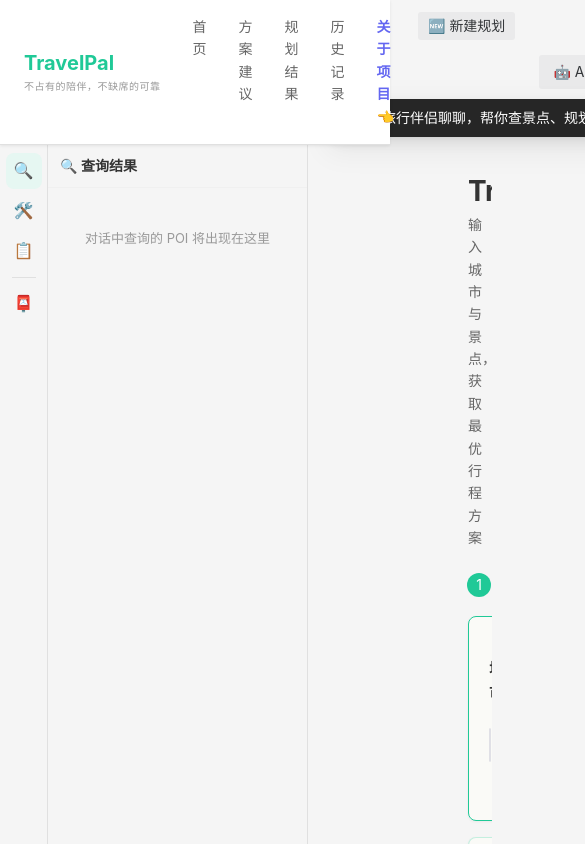
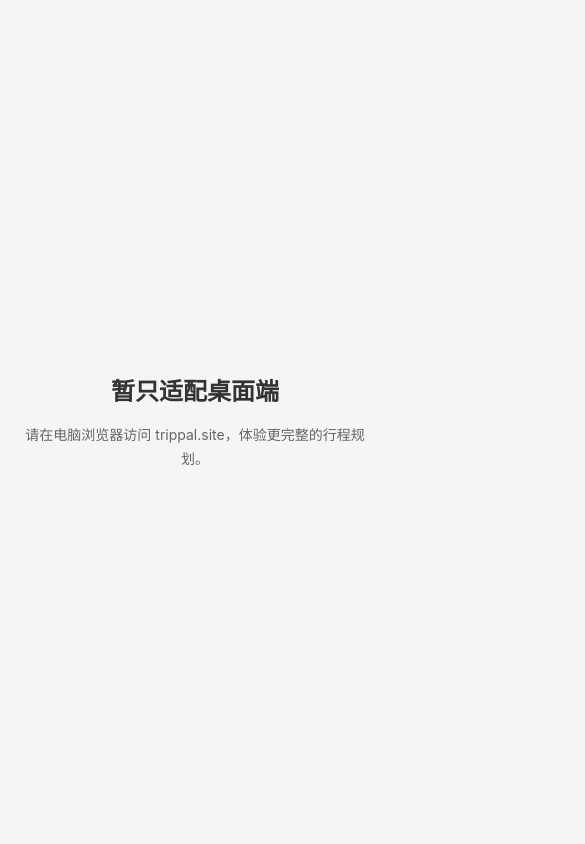
Before and after one commit to xiaojiune/TravelPal, a Vue app in the folder frontend/: page / in a window 390 px wide. Shown: the top 844 px of the page, 585 px wide, since content can reach past the window. Built offline with nearby package versions, Linux system fonts and the light colour scheme.

Commit message:
Gitee镜像构建与移动端降级提示 (#43)

```diff
--- a/frontend/src/App.vue
+++ b/frontend/src/App.vue
@@ -1,6 +1,13 @@
 <template>
+  <!-- 移动端降级提示：全屏展示，桌面端（>=768px）不渲染 -->
+  <div v-if="isMobile" class="mobile-block">
+    <div class="mobile-block-inner">
+      <h1 class="mobile-block-title">暂只适配桌面端</h1>
+      <p class="mobile-block-sub">请在电脑浏览器访问 trippal.site，体验更完整的行程规划。</p>
+    </div>
+  </div>
   <!-- 全局 Provider：Naive UI 中文 locale + 品牌色主题 + message/dialog（供全站替换原生 alert/confirm） -->
-  <n-config-provider :locale="zhCN" :date="dateZhCN" :theme-overrides="themeOverrides">
+  <n-config-provider v-else :locale="zhCN" :date="dateZhCN" :theme-overrides="themeOverrides">
     <n-message-provider>
       <n-dialog-provider>
         <div id="travelpal-app">
@@ -60,7 +67,7 @@
 </template>
 
 <script setup lang="ts">
-/** 根组件：全局导航栏（含 Agent 入口按钮）+ 左侧工具栏/工具面板 + 页面出口 + Agent 下拉面板。导航链接覆盖 5 个页面。 */
+/** 根组件：移动端降级提示 + 全局导航栏（含 Agent 入口按钮）+ 左侧工具栏/工具面板 + 页面出口 + Agent 下拉面板。 */
 import { ref, onMounted, onUnmounted } from 'vue'
 import { useRouter } from 'vue-router'
 import { zhCN, dateZhCN } from 'naive-ui'
@@ -73,6 +80,22 @@ import FeedbackModal from '@/components/FeedbackModal.vue'
 
 const router = useRouter()
 const store = usePlanStore()
+
+/** 移动端检测（CSS 媒体查询，含竖屏平板）；true 时整页渲染桌面端降级提示，隐藏主应用。 */
+const isMobile = ref(false)
+const MOBILE_QUERY = '(max-width: 767px)'
+function applyIsMobile() {
+  isMobile.value = window.matchMedia(MOBILE_QUERY).matches
+}
+let mobileQuery: MediaQueryList | undefined
+onMounted(() => {
+  mobileQuery = window.matchMedia(MOBILE_QUERY)
+  applyIsMobile()
+  mobileQuery.addEventListener('change', applyIsMobile)
+})
+onUnmounted(() => {
+  mobileQuery?.removeEventListener('change', applyIsMobile)
+})
 
 /** 左侧工具面板当前激活项：query（查询）/ ops（操作）/ tasks（任务）；null 表示全部收起。 */
 const toolPanel = ref<'query' | 'ops' | 'tasks' | null>('query')
@@ -119,3 +142,32 @@ function onKeydown(e: KeyboardEvent) {
 onMounted(() => window.addEventListener('keydown', onKeydown))
 onUnmounted(() => window.removeEventListener('keydown', onKeydown))
 </script>
+
+<style scoped>
+/* 移动端降级提示：全屏覆盖，品牌色背景 + 居中文案（桌面端不渲染） */
+.mobile-block {
+  position: fixed;
+  inset: 0;
+  z-index: 3000;
+  display: flex;
+  align-items: center;
+  justify-content: center;
+  background: var(--tp-bg);
+  padding: 24px;
+  text-align: center;
+}
+.mobile-block-inner {
+  max-width: 360px;
+}
+.mobile-block-title {
+  font-size: 24px;
+  font-weight: 700;
+  color: var(--tp-text);
+  margin-bottom: 12px;
+}
+.mobile-block-sub {
+  font-size: 14px;
+  line-height: 1.7;
+  color: var(--tp-text-2);
+}
+</style>
```
